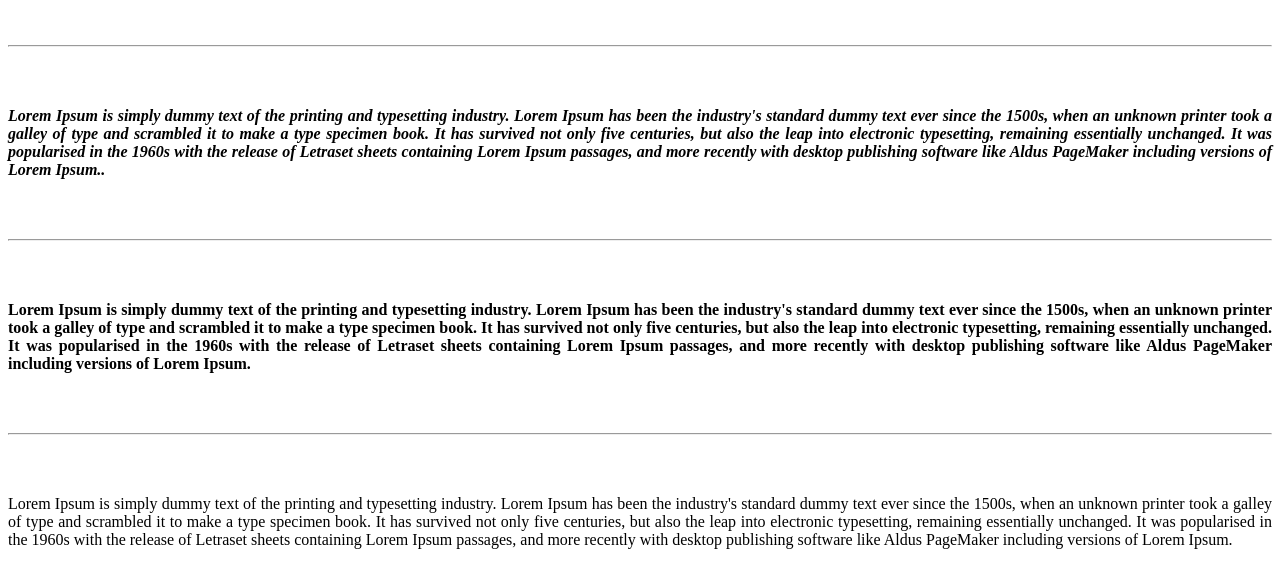
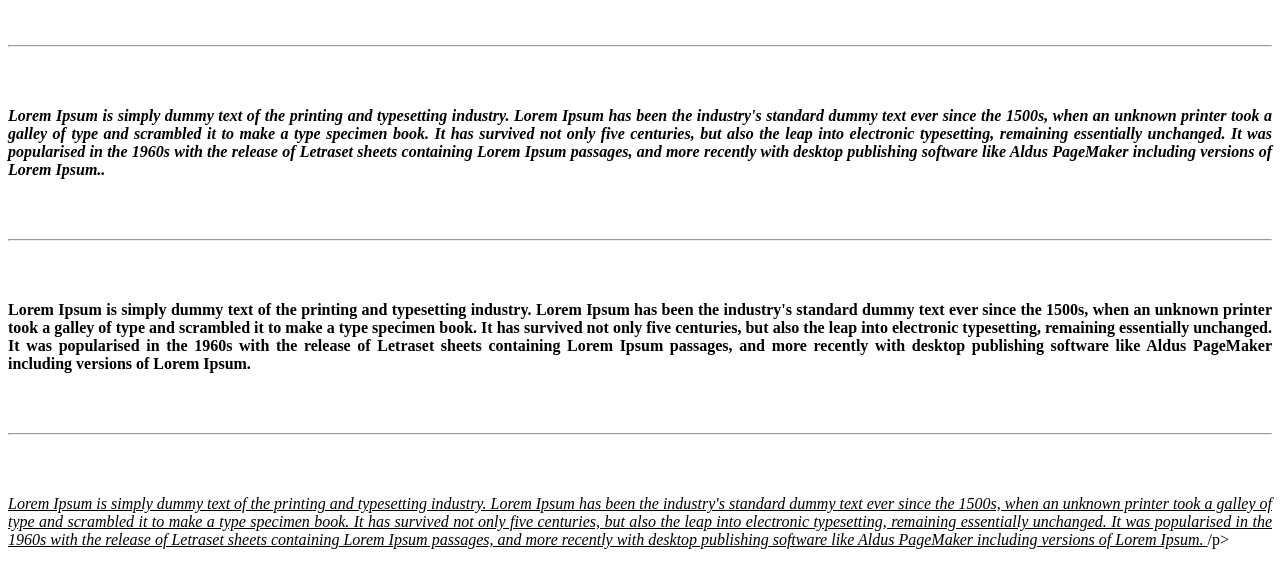
Before and after one commit to iraklikupatadze1/Firstproject, a plain HTML site: page index1-1.html in a window 1280 px wide. Shown: the part 79-666 px from the top of the page. Drawn offline with Linux system fonts and the light colour scheme.

Commit message:
Update index1-1.html
 ჩასწორდა მე-3 აბზაცი

```diff
--- a/index1-1.html
+++ b/index1-1.html
@@ -44,11 +44,15 @@ in the 1960s with the release of Letraset sheets containing Lorem Ipsum passages
             <br>
             <p style="text-align:justify;">
             <u>
+              <i>
 
-            </u>
+
             Lorem Ipsum is simply dummy text of the printing and typesetting industry. Lorem Ipsum has been the industry's standard dummy text ever since the 1500s, when an unknown printer took a galley of type and scrambled
 it to make a type specimen book. It has survived not only five centuries, but also the leap into electronic typesetting, remaining essentially unchanged. It was popularised
 in the 1960s with the release of Letraset sheets containing Lorem Ipsum passages, and more recently with desktop publishing software like Aldus PageMaker including versions of Lorem Ipsum.
-            </p>
+               </i>
+              </u>
+
+              /p>
     </body>
 </html>
```
